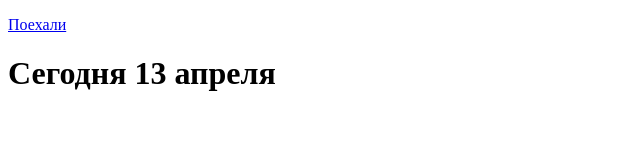
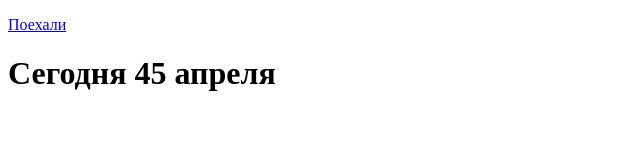
Before and after one commit to Shavasana11/shavasana11.github.io, a plain HTML site: page index.html in a window 1280 px wide. Shown: the full height of the page, 0-640 px from the left. Drawn offline with Linux system fonts and the light colour scheme.

Commit message:
New date

```diff
--- a/index.html
+++ b/index.html
@@ -6,6 +6,6 @@
 </head>
 <body>
 <p><a href="lana">Поехали</a></p>
-<h1>Сегодня 13 апреля</h1>
+<h1>Сегодня 45 апреля</h1>
 </body>
 </html>
```
